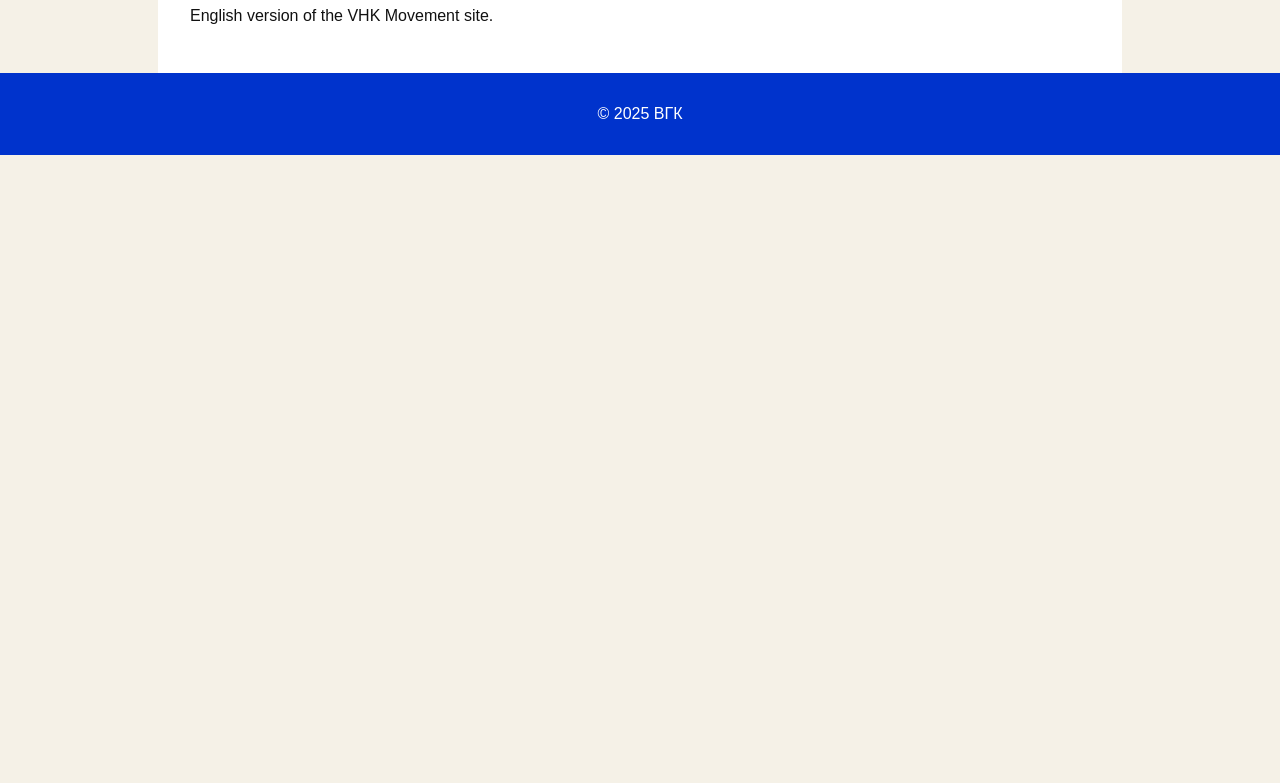
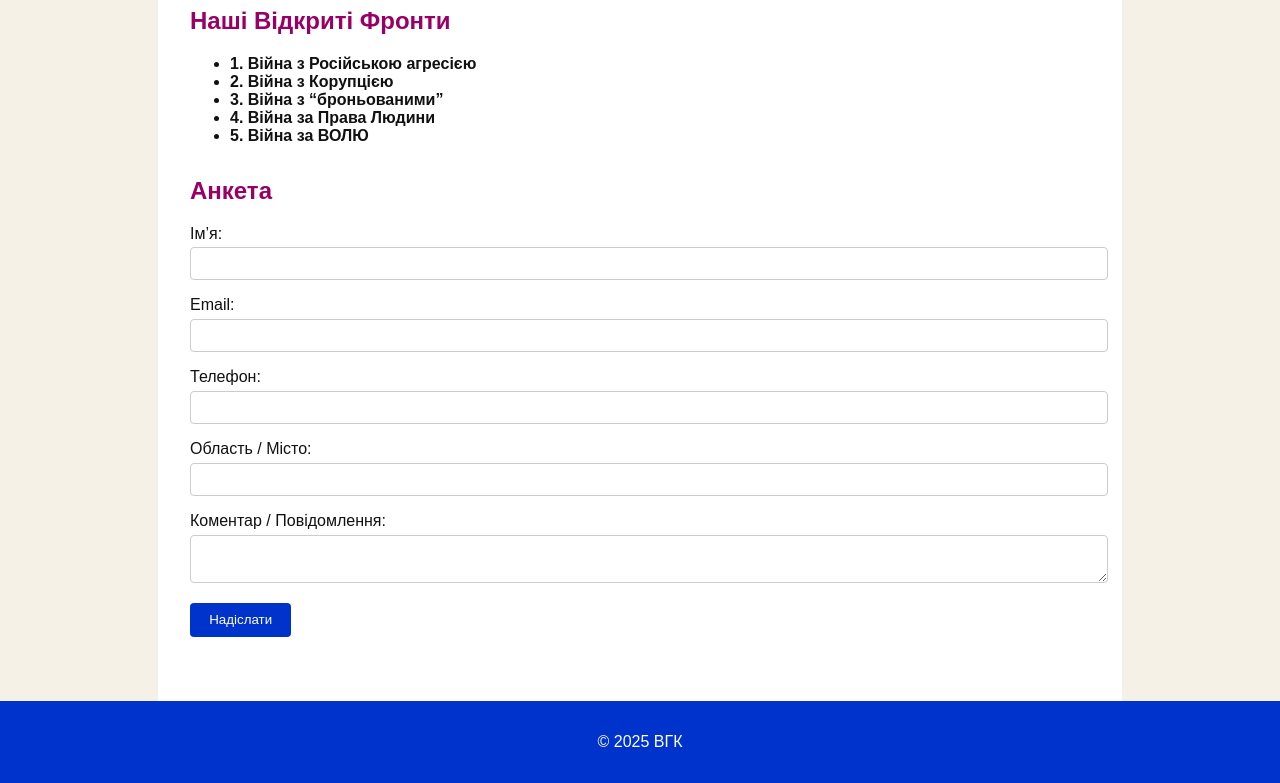
Before and after one commit to KOZAK-GULAJVITER/vgk-site, a plain HTML site: page index.html in a window 1280 px wide. Shown: the part 155-938 px from the top of the page. Before the commit the page ends 800 px from the top, so only its background shows below. Drawn offline with Linux system fonts and the light colour scheme.

Commit message:
Add files via upload

```diff
--- a/index.html
+++ b/index.html
@@ -1,4 +1,4 @@
-<!DOCTYPE html><html><head><meta charset='UTF-8'><title>en/index.html</title>
+<!DOCTYPE html><html><head><meta charset='UTF-8'><title>index.html</title>
 <style>
   body {
     font-family: Arial, sans-serif;
@@ -60,4 +60,26 @@
   <a href="contact.html">Контакти</a>
   <a href="en/index.html">EN</a>
 </nav>
-<main><h1>UKRAINE FOR VICTORY</h1><p>English version of the VHK Movement site.</p></main><footer><p>© 2025 ВГК</p></footer></body></html>
+<main>
+    <h1>Головна</h1>
+    <section>
+      <h2>Наші Відкриті Фронти</h2>
+      <ul>
+        <li><strong>1. Війна з Російською агресією</strong></li>
+        <li><strong>2. Війна з Корупцією</strong></li>
+        <li><strong>3. Війна з “броньованими”</strong></li>
+        <li><strong>4. Війна за Права Людини</strong></li>
+        <li><strong>5. Війна за ВОЛЮ</strong></li>
+      </ul>
+    </section>
+    <section><h2>Анкета</h2>
+<form action="https://formspree.io/f/moqgwqlo" method="POST">
+  <label>Ім’я:<input type="text" name="name" required></label>
+  <label>Email:<input type="email" name="email" required></label>
+  <label>Телефон:<input type="tel" name="phone"></label>
+  <label>Область / Місто:<input type="text" name="region"></label>
+  <label>Коментар / Повідомлення:<textarea name="message" required></textarea></label>
+  <button type="submit">Надіслати</button>
+</form>
+</section>
+    </main><footer><p>© 2025 ВГК</p></footer></body></html>
```
